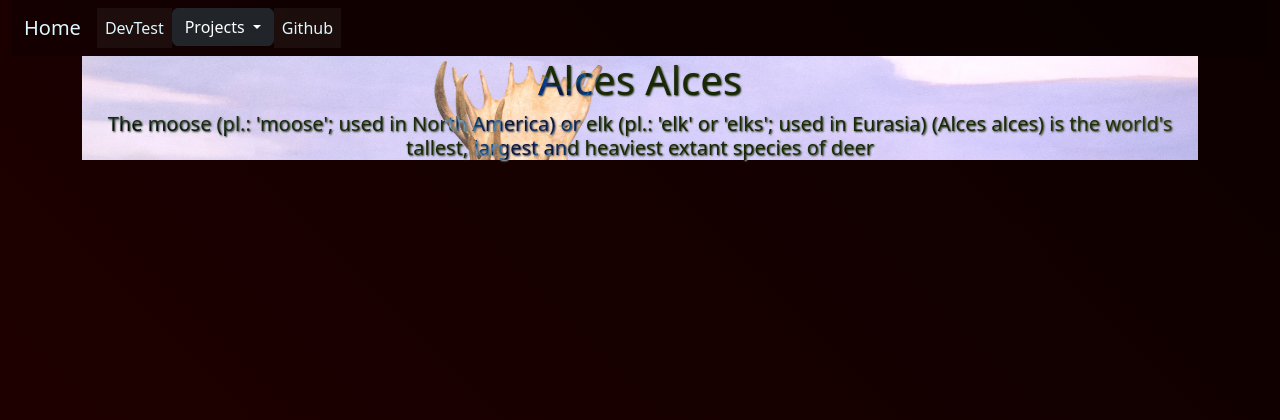
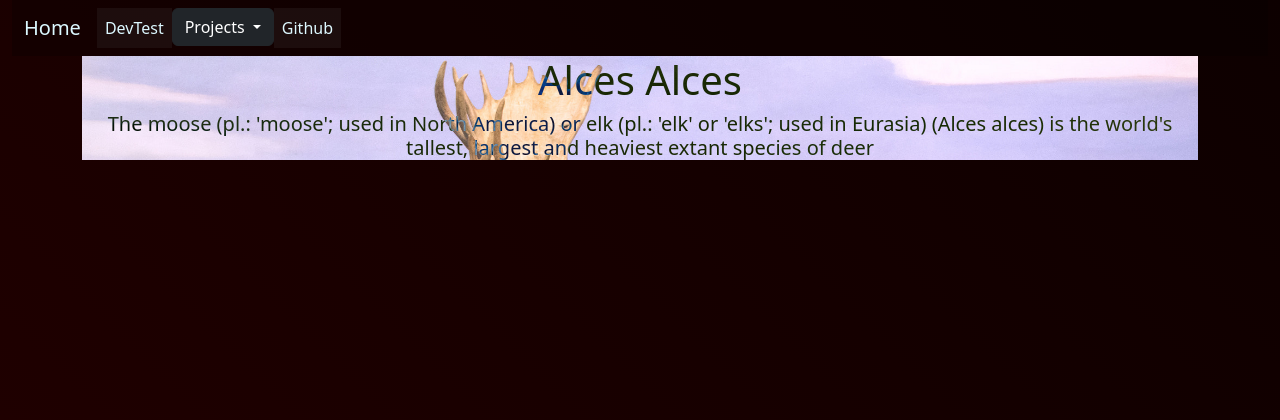
Before and after one commit to Minifauna/d71dp, a Flask app: page / in a window 1280 px wide. Shown: the top 420 px of the page. Run offline with Flask 3, Linux system fonts and the light colour scheme; some libraries are stand-ins or nearby versions.

Commit message:
update indexJumbotron text shadow

```diff
--- a/static/css/testing.css
+++ b/static/css/testing.css
@@ -14,7 +14,6 @@ body{
 h1, h5{
     text-align: center;
     text-justify: auto;
-    text-shadow: 1px 1px 2px aliceblue;
     color: aliceblue;
     mix-blend-mode: difference;
 }
@@ -25,6 +24,11 @@ h1, h5{
     background-position: center;
     background-repeat: no-repeat;
     background-blend-mode: multiply;
+    text-shadow:
+    -1px -1px 0 #000,
+    1px -1px 0 #000000,
+    -1px 1px 0 #000000,
+    1px 1px 0 #000000;
 }
 
 #indexJumbotron{
```
